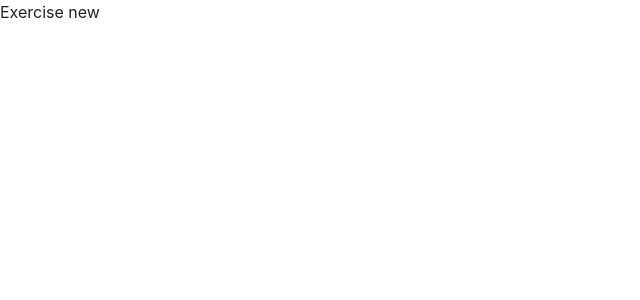
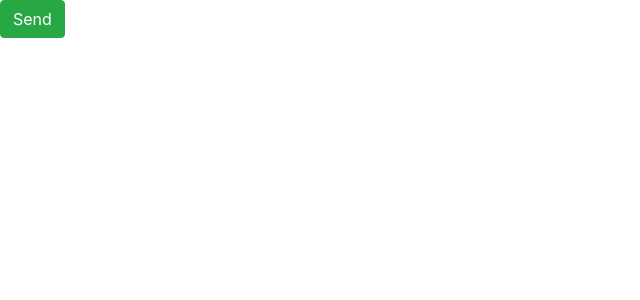
Before and after one commit to andresagab/trainingReactApp, a React (Create React App) app: page /Exercises/new in a window 1280 px wide. Shown: the top 300 px of the page, without its empty margins (0-640 px from the left). Built offline with nearby package versions, Linux system fonts and the light colour scheme.

Commit message:
Cambio de sintaxis para componentes funcionales con Babel & ES7

```diff
--- a/src/components/AddButton.js
+++ b/src/components/AddButton.js
@@ -3,12 +3,10 @@ import 'bootstrap/dist/css/bootstrap.min.css'
 import './styles/AddButton.css'
 import {Link} from "react-router-dom";
 
-function AddButton() {
-    return(
-        <Link to='/Exercises/new'>
-            <img src='https://raw.githubusercontent.com/RpL02/FitnessApp/master/src/images/add.png' className='Fitness-Add'/>
-        </Link>
-    );
-}
+const AddButton = () => (
+    <Link to='/Exercises/new'>
+        <img src='https://raw.githubusercontent.com/RpL02/FitnessApp/master/src/images/add.png' className='Fitness-Add'/>
+    </Link>
+);
 
 export default AddButton;
--- a/src/components/App.js
+++ b/src/components/App.js
@@ -4,8 +4,7 @@ import Exercises from "../pages/Exercises";
 import ExerciseNew from "../pages/ExerciseNew";
 import NotFound from "../pages/NotFound";
 
-function App() {
-    return(
+const App = () => (
     <BrowserRouter>
         <Switch>
             <Route exact path="/" component={Exercises}/>
@@ -14,6 +13,5 @@ function App() {
         </Switch>
     </BrowserRouter>
 );
-}
 
 export default App;
--- a/src/components/ExerciseList.js
+++ b/src/components/ExerciseList.js
@@ -1,15 +1,15 @@
 import React from "react";
 import Card from "./Card";
 
-function ExerciseList(props) {
-    return(
+const ExerciseList = ({exercises}) => (
     <div>
         {
             //Iteración y asignación de la DATA en un COMPONENTE Card.js
-                props.exercises.map((exercise) => {
+            exercises.map((exercise) => {
                 return (
                     //Llamado del Card y envio de sus respectivos props
                     <Card
+                        key={exercise.id}
                         title={exercise.title}
                         description={exercise.description}
                         img={exercise.img}
@@ -21,6 +21,5 @@ function ExerciseList(props) {
         }
     </div>
 );
-}
 
 export default ExerciseList;
--- a/src/components/Welcome.js
+++ b/src/components/Welcome.js
@@ -2,18 +2,13 @@ import React from "react";
 import './../styles/Card.css';
 import 'bootstrap/dist/css/bootstrap.min.css'
 
-//Componente funcional: Cuando no se va a trabajar con los estados
-function Welcome(props) {
-
-    return(
+//Componente funcional: Cuando no se va a trabajar con los estados de tipo arrow (array) functions
+const Welcome = ({username}) => (
         <div className="container">
             <div className="Fitness-User-Info">
-                <h1>Hello {props.username}</h1>
+                <h1>Hello {username}</h1>
                 <p>Let´s workout to get someone gains!</p>
             </div>
         </div>
-    );
-
-}
-
+);
 export default Welcome;
--- a/src/pages/ExerciseNew.js
+++ b/src/pages/ExerciseNew.js
@@ -6,9 +6,13 @@ class ExerciseNew extends React.Component{
     render() {
         return (
             <div>
-                <span>Exercise new</span>
+                <button className='btn btn-success' onClick={this.handleClick}>Send</button>
             </div>
         );
+    }
+
+    handleClick() {
+        console.log("Clicked...");
     }
 
 }
```
Also changed, not shown: src/pages/Exercises.js (+4 -3 lines). Lines whose indentation alone changed are shown as unchanged.
